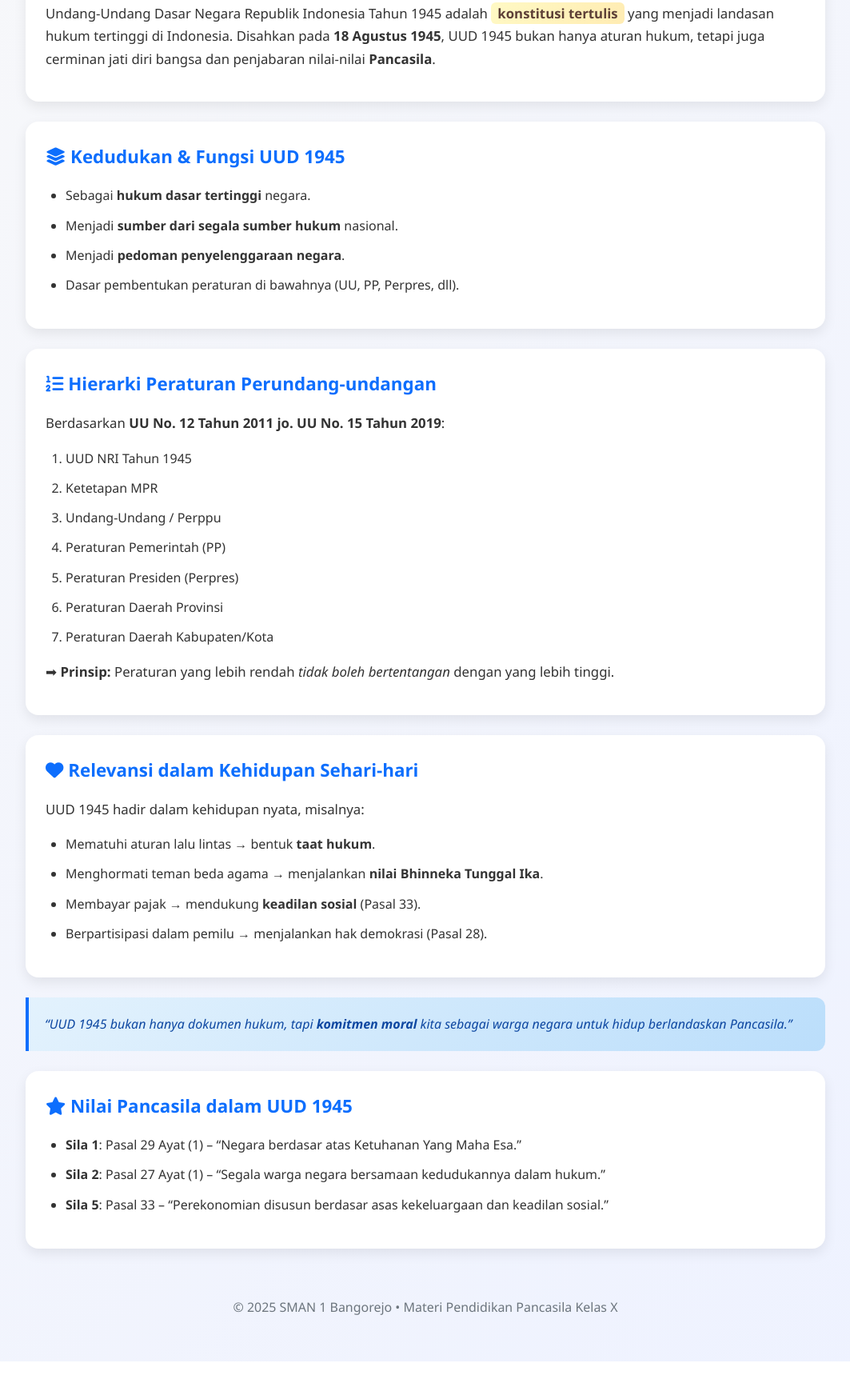
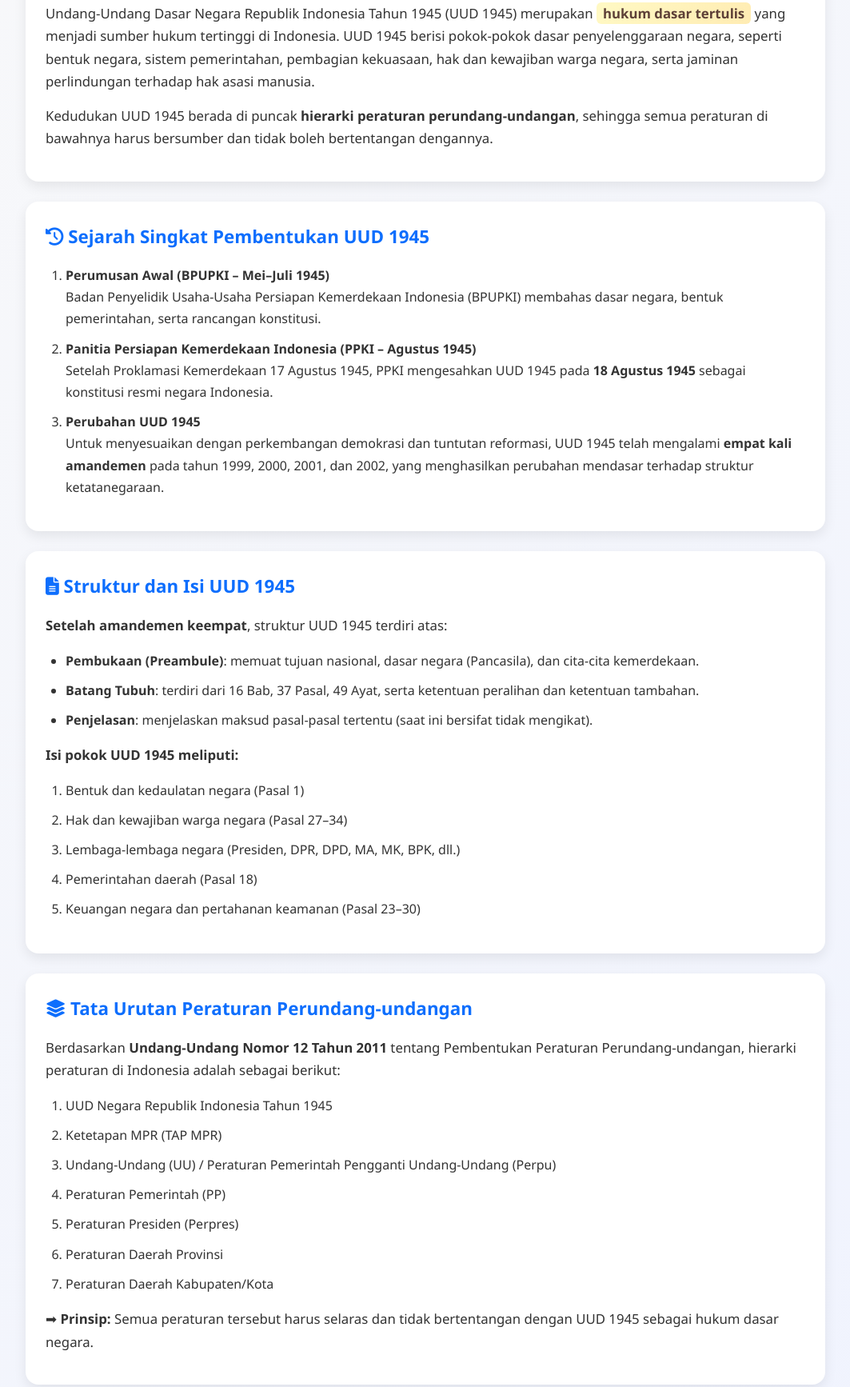
Before and after one commit to zuliastutik24-ui/Pendidikan_Pancasila, a plain HTML site: page materi-uud-pancasila.html in a window 1280 px wide. Shown: the part 724-2458 px from the top of the page at 80% size, without its empty margins (108-1171 px from the left). Before the commit the page ends 2426 px from the top, so only its background shows below. Drawn offline with Linux system fonts and the light colour scheme.

Commit message:
Update materi-uud-pancasila.html

```diff
--- a/materi-uud-pancasila.html
+++ b/materi-uud-pancasila.html
@@ -235,59 +235,83 @@
   </div>
 
   <div class="card">
-    <h2><i class="fas fa-book"></i> Apa Itu UUD NRI Tahun 1945?</h2>
+    <h2><i class="fas fa-book"></i> Pengertian dan Kedudukan UUD NRI 1945</h2>
     <p>
-      Undang-Undang Dasar Negara Republik Indonesia Tahun 1945 adalah <span class="highlight">konstitusi tertulis</span> yang menjadi landasan hukum tertinggi di Indonesia. Disahkan pada <strong>18 Agustus 1945</strong>, UUD 1945 bukan hanya aturan hukum, tetapi juga cerminan jati diri bangsa dan penjabaran nilai-nilai <strong>Pancasila</strong>.
+      Undang-Undang Dasar Negara Republik Indonesia Tahun 1945 (UUD 1945) merupakan <span class="highlight">hukum dasar tertulis</span> yang menjadi sumber hukum tertinggi di Indonesia. UUD 1945 berisi pokok-pokok dasar penyelenggaraan negara, seperti bentuk negara, sistem pemerintahan, pembagian kekuasaan, hak dan kewajiban warga negara, serta jaminan perlindungan terhadap hak asasi manusia.
+    </p>
+    <p>
+      Kedudukan UUD 1945 berada di puncak <strong>hierarki peraturan perundang-undangan</strong>, sehingga semua peraturan di bawahnya harus bersumber dan tidak boleh bertentangan dengannya.
     </p>
   </div>
 
   <div class="card">
-    <h2><i class="fas fa-layer-group"></i> Kedudukan & Fungsi UUD 1945</h2>
-    <ul>
-      <li>Sebagai <strong>hukum dasar tertinggi</strong> negara.</li>
-      <li>Menjadi <strong>sumber dari segala sumber hukum</strong> nasional.</li>
-      <li>Menjadi <strong>pedoman penyelenggaraan negara</strong>.</li>
-      <li>Dasar pembentukan peraturan di bawahnya (UU, PP, Perpres, dll).</li>
-    </ul>
+    <h2><i class="fas fa-history"></i> Sejarah Singkat Pembentukan UUD 1945</h2>
+    <ol>
+      <li><strong>Perumusan Awal (BPUPKI – Mei–Juli 1945)</strong><br>
+          Badan Penyelidik Usaha-Usaha Persiapan Kemerdekaan Indonesia (BPUPKI) membahas dasar negara, bentuk pemerintahan, serta rancangan konstitusi.</li>
+      <li><strong>Panitia Persiapan Kemerdekaan Indonesia (PPKI – Agustus 1945)</strong><br>
+          Setelah Proklamasi Kemerdekaan 17 Agustus 1945, PPKI mengesahkan UUD 1945 pada <strong>18 Agustus 1945</strong> sebagai konstitusi resmi negara Indonesia.</li>
+      <li><strong>Perubahan UUD 1945</strong><br>
+          Untuk menyesuaikan dengan perkembangan demokrasi dan tuntutan reformasi, UUD 1945 telah mengalami <strong>empat kali amandemen</strong> pada tahun 1999, 2000, 2001, dan 2002, yang menghasilkan perubahan mendasar terhadap struktur ketatanegaraan.</li>
+    </ol>
   </div>
 
   <div class="card">
-    <h2><i class="fas fa-list-ol"></i> Hierarki Peraturan Perundang-undangan</h2>
-    <p>Berdasarkan <strong>UU No. 12 Tahun 2011 jo. UU No. 15 Tahun 2019</strong>:</p>
+    <h2><i class="fas fa-file-alt"></i> Struktur dan Isi UUD 1945</h2>
+    <p><strong>Setelah amandemen keempat</strong>, struktur UUD 1945 terdiri atas:</p>
+    <ul>
+      <li><strong>Pembukaan (Preambule)</strong>: memuat tujuan nasional, dasar negara (Pancasila), dan cita-cita kemerdekaan.</li>
+      <li><strong>Batang Tubuh</strong>: terdiri dari 16 Bab, 37 Pasal, 49 Ayat, serta ketentuan peralihan dan ketentuan tambahan.</li>
+      <li><strong>Penjelasan</strong>: menjelaskan maksud pasal-pasal tertentu (saat ini bersifat tidak mengikat).</li>
+    </ul>
+    <p><strong>Isi pokok UUD 1945 meliputi:</strong></p>
     <ol>
-      <li>UUD NRI Tahun 1945</li>
-      <li>Ketetapan MPR</li>
-      <li>Undang-Undang / Perppu</li>
+      <li>Bentuk dan kedaulatan negara (Pasal 1)</li>
+      <li>Hak dan kewajiban warga negara (Pasal 27–34)</li>
+      <li>Lembaga-lembaga negara (Presiden, DPR, DPD, MA, MK, BPK, dll.)</li>
+      <li>Pemerintahan daerah (Pasal 18)</li>
+      <li>Keuangan negara dan pertahanan keamanan (Pasal 23–30)</li>
+    </ol>
+  </div>
+
+  <div class="card">
+    <h2><i class="fas fa-layer-group"></i> Tata Urutan Peraturan Perundang-undangan</h2>
+    <p>Berdasarkan <strong>Undang-Undang Nomor 12 Tahun 2011</strong> tentang Pembentukan Peraturan Perundang-undangan, hierarki peraturan di Indonesia adalah sebagai berikut:</p>
+    <ol>
+      <li>UUD Negara Republik Indonesia Tahun 1945</li>
+      <li>Ketetapan MPR (TAP MPR)</li>
+      <li>Undang-Undang (UU) / Peraturan Pemerintah Pengganti Undang-Undang (Perpu)</li>
       <li>Peraturan Pemerintah (PP)</li>
       <li>Peraturan Presiden (Perpres)</li>
       <li>Peraturan Daerah Provinsi</li>
       <li>Peraturan Daerah Kabupaten/Kota</li>
     </ol>
-    <p>➡ <strong>Prinsip:</strong> Peraturan yang lebih rendah <em>tidak boleh bertentangan</em> dengan yang lebih tinggi.</p>
+    <p>➡ <strong>Prinsip:</strong> Semua peraturan tersebut harus selaras dan tidak bertentangan dengan UUD 1945 sebagai hukum dasar negara.</p>
   </div>
 
   <div class="card">
-    <h2><i class="fas fa-heart"></i> Relevansi dalam Kehidupan Sehari-hari</h2>
-    <p>UUD 1945 hadir dalam kehidupan nyata, misalnya:</p>
+    <h2><i class="fas fa-heart"></i> Nilai-Nilai yang Terkandung dalam UUD 1945</h2>
     <ul>
-      <li>Mematuhi aturan lalu lintas → bentuk <strong>taat hukum</strong>.</li>
-      <li>Menghormati teman beda agama → menjalankan <strong>nilai Bhinneka Tunggal Ika</strong>.</li>
-      <li>Membayar pajak → mendukung <strong>keadilan sosial</strong> (Pasal 33).</li>
-      <li>Berpartisipasi dalam pemilu → menjalankan hak demokrasi (Pasal 28).</li>
+      <li><strong>Nilai Ketuhanan dan Kemanusiaan</strong>: Menjamin kebebasan beragama dan penghormatan terhadap martabat manusia.</li>
+      <li><strong>Nilai Persatuan dan Kebangsaan</strong>: Mengatur agar setiap warga negara menempatkan kepentingan bangsa di atas kepentingan pribadi atau golongan.</li>
+      <li><strong>Nilai Kerakyatan dan Demokrasi</strong>: Menegaskan bahwa kedaulatan berada di tangan rakyat dan dilaksanakan menurut UUD.</li>
+      <li><strong>Nilai Keadilan Sosial</strong>: Mewujudkan kesejahteraan yang merata bagi seluruh rakyat Indonesia.</li>
+    </ul>
+  </div>
+
+  <div class="card">
+    <h2><i class="fas fa-user-graduate"></i> Relevansi UUD 1945 dalam Kehidupan Sehari-hari</h2>
+    <p>Peserta didik diharapkan dapat:</p>
+    <ul>
+      <li>Menunjukkan sikap taat hukum dan disiplin dalam menjalankan aturan sekolah.</li>
+      <li>Menyelesaikan masalah dengan cara musyawarah dan menghormati perbedaan pendapat.</li>
+      <li>Menghargai hak orang lain dan melaksanakan kewajiban sebagai warga negara.</li>
+      <li>Menerapkan semangat gotong royong, tanggung jawab, dan cinta tanah air.</li>
     </ul>
   </div>
 
   <div class="quote">
     “UUD 1945 bukan hanya dokumen hukum, tapi <strong>komitmen moral</strong> kita sebagai warga negara untuk hidup berlandaskan Pancasila.”
-  </div>
-
-  <div class="card">
-    <h2><i class="fas fa-star"></i> Nilai Pancasila dalam UUD 1945</h2>
-    <ul>
-      <li><strong>Sila 1</strong>: Pasal 29 Ayat (1) – “Negara berdasar atas Ketuhanan Yang Maha Esa.”</li>
-      <li><strong>Sila 2</strong>: Pasal 27 Ayat (1) – “Segala warga negara bersamaan kedudukannya dalam hukum.”</li>
-      <li><strong>Sila 5</strong>: Pasal 33 – “Perekonomian disusun berdasar asas kekeluargaan dan keadilan sosial.”</li>
-    </ul>
   </div>
 
   <footer>
```
